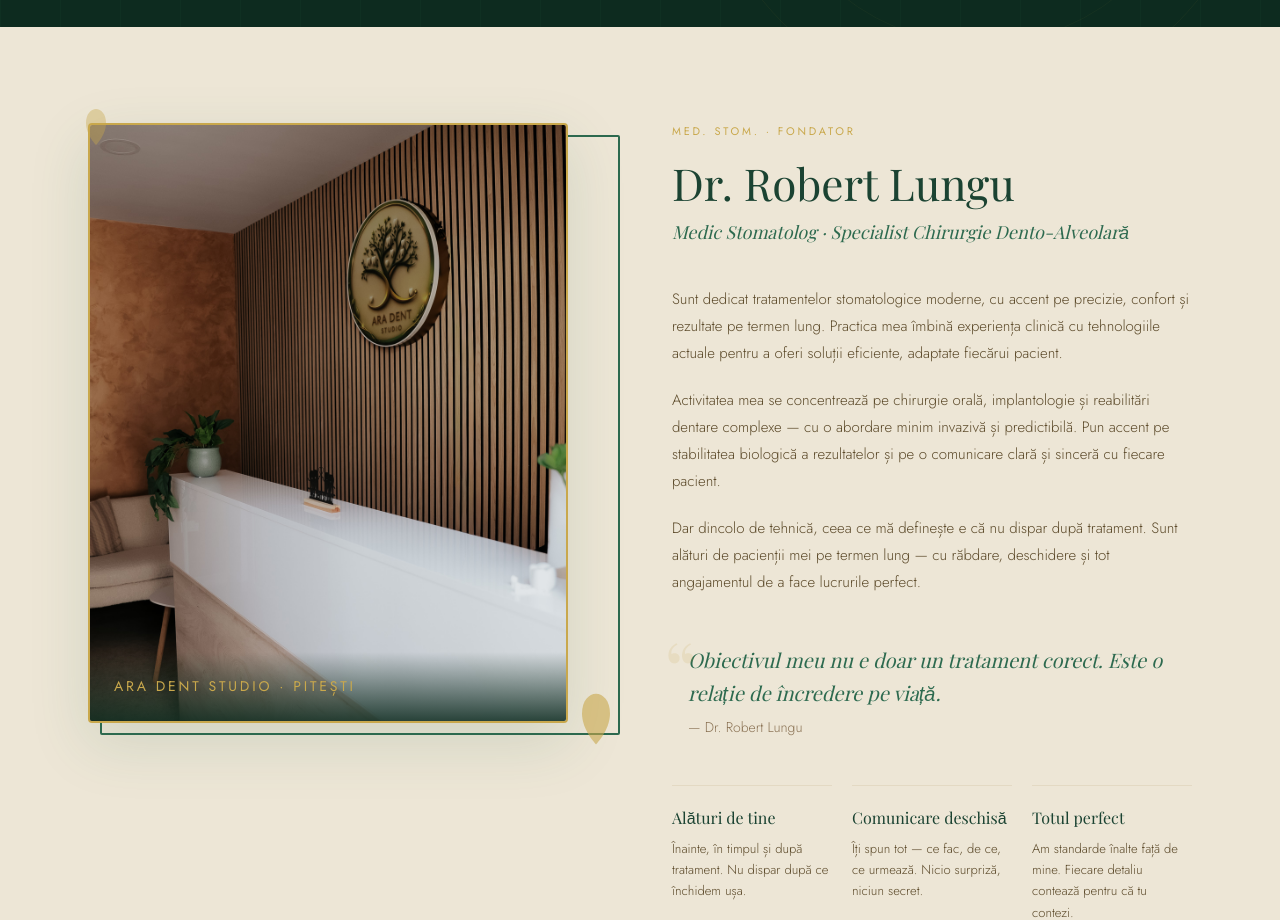
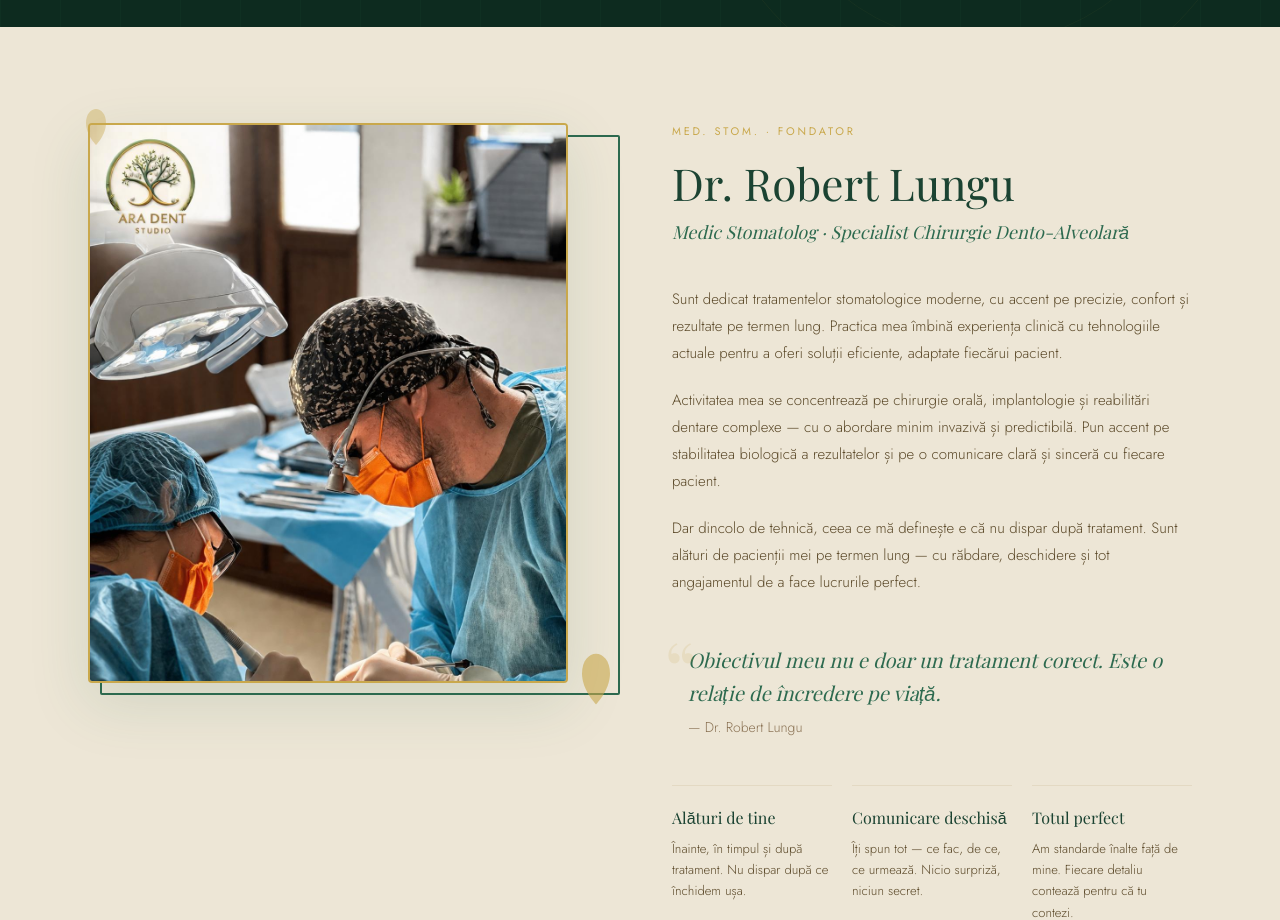
Before and after one commit to Rbt1/aradentpitesti, a Next.js app: page / in a window 1280 px wide. Shown: the part 6180-7100 px from the top of the page. Built offline with nearby package versions, Linux system fonts and the light colour scheme.

Commit message:
adaug poza doctor

```diff
--- a/app/components/AboutDoctor.tsx
+++ b/app/components/AboutDoctor.tsx
@@ -61,44 +61,28 @@ const AboutDoctor = () => {
                 aria-hidden="true"
               />
 
-              {/* Fotografie clinică */}
+              {/* Fotografie doctor */}
               <div style={{
                 position: 'relative',
                 width: '100%',
                 maxWidth: '480px',
-                aspectRatio: '4/5',
+                height: '560px',
                 borderRadius: '4px',
                 overflow: 'hidden',
                 border: '2px solid #C9A84C',
                 boxShadow: '0 20px 60px rgba(45, 106, 79, 0.15)',
+                flexShrink: 0,
               }}>
                 <Image
-                  src="/images/AT2A3840.jpg"
-                  alt="ARA DENT STUDIO — Cabinet stomatologic Pitești"
+                  src="/images/pozadoctor.jpg"
+                  alt="Dr. Robert Lungu — ARA DENT STUDIO Pitești"
                   fill
-                  style={{ objectFit: 'cover', objectPosition: 'center' }}
-                  quality={100}
+                  style={{
+                    objectFit: 'cover',
+                    objectPosition: 'center top',
+                  }}
                   priority
                 />
-                <div style={{
-                  position: 'absolute',
-                  bottom: 0,
-                  left: 0,
-                  right: 0,
-                  padding: '24px',
-                  background: 'linear-gradient(transparent, rgba(13, 43, 31, 0.85))',
-                }}>
-                  <p style={{
-                    fontFamily: 'var(--font-display)',
-                    fontSize: '14px',
-                    color: '#C9A84C',
-                    textTransform: 'uppercase',
-                    letterSpacing: '0.2em',
-                    margin: 0,
-                  }}>
-                    ARA DENT STUDIO · Pitești
-                  </p>
-                </div>
               </div>
 
               {/* Frunza mare */}
```
Also changed, not shown: public/images/pozadoctor.jpg (added).
